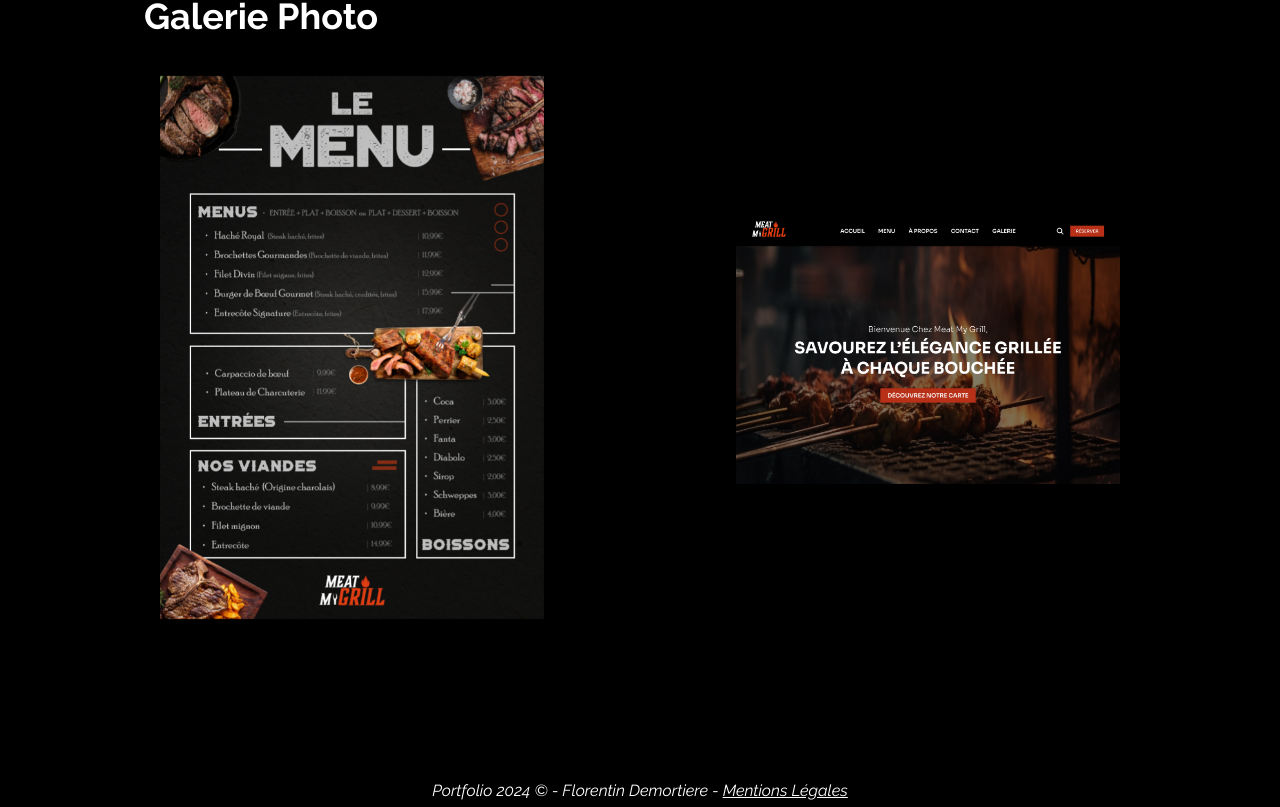
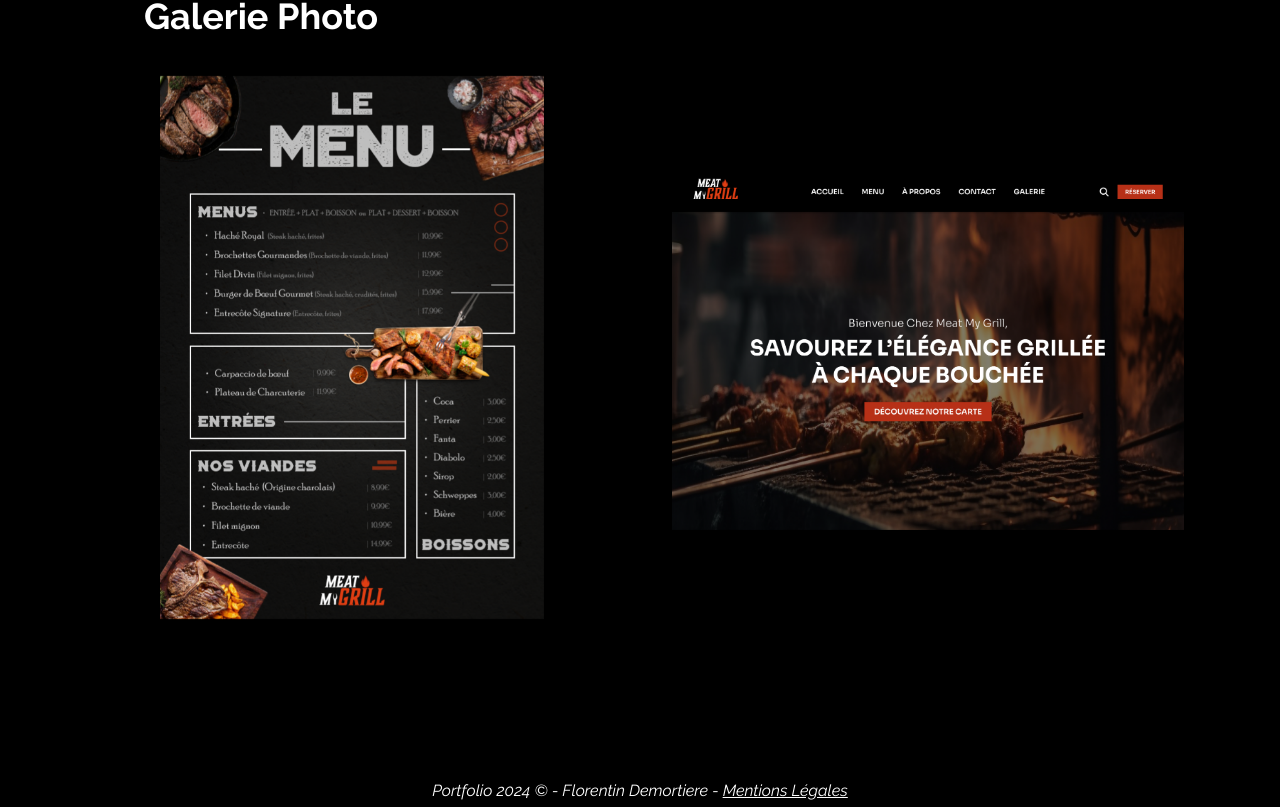
Before and after one commit to Flo714/projetS4, a Vue app: page /MeetMyGrill in a window 1280 px wide. Shown: the part 2127-2934 px from the top of the page. Built offline with nearby package versions, Linux system fonts and the light colour scheme.

Commit message:
Update MeetMyGrill.vue

```diff
--- a/src/views/MeetMyGrill.vue
+++ b/src/views/MeetMyGrill.vue
@@ -125,7 +125,7 @@
         <img class="max-w-[250px] lg:max-w-sm" src="/public/images/menu2_mg.png" alt="Image du menu de Meet My Grill">
       </div>
       <div class="lg:mx-10 z-20">
-        <img class="max-w-[250px] lg:max-w-md xl:max-w-sm" src="/public/images/website_mg.png" alt="Image du site internet de Meet My Grill">
+        <img class="max-w-[250px] lg:max-w-md xl:max-w-lg" src="/public/images/website_mg.png" alt="Image du site internet de Meet My Grill">
       </div>
     </div>
   </div>
```
